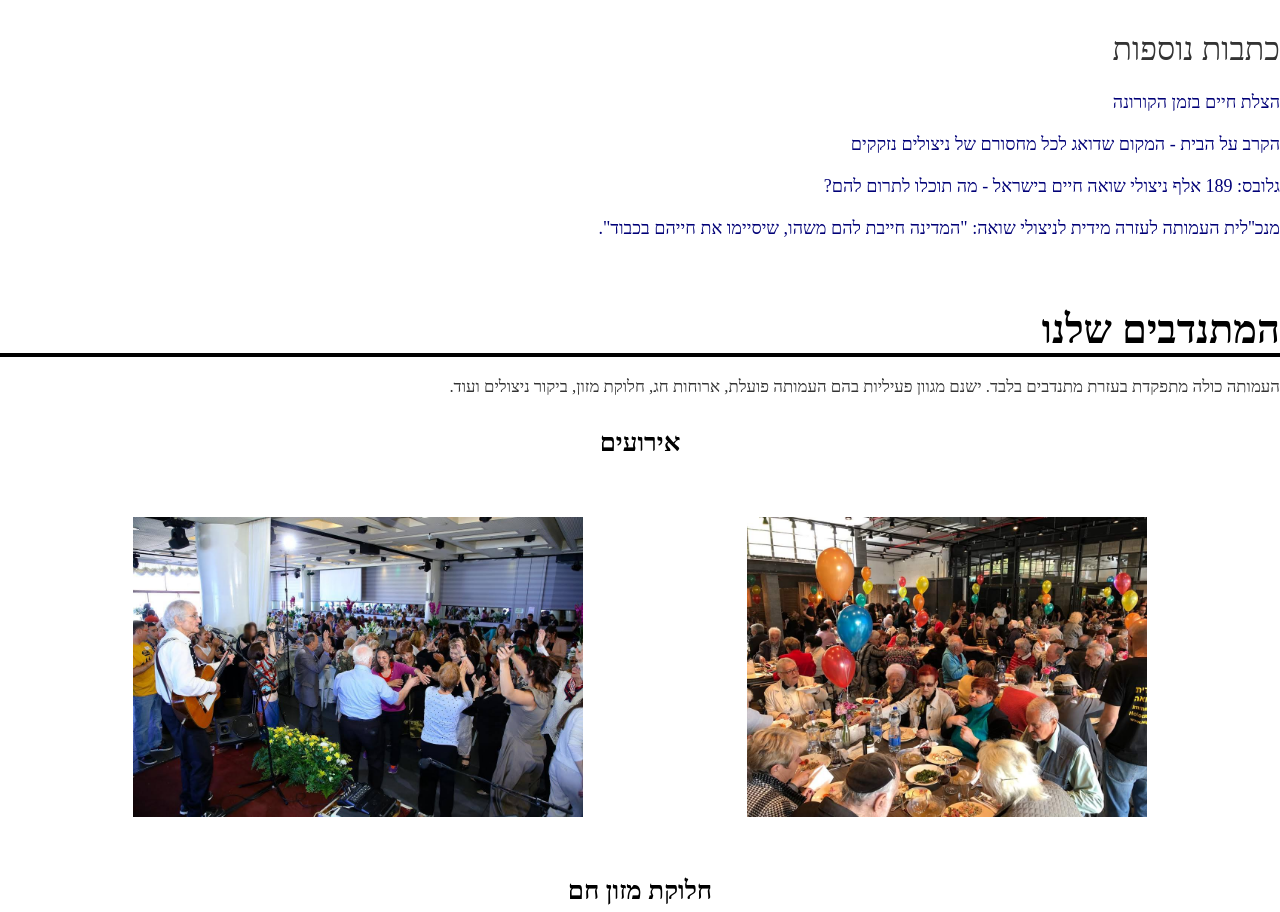
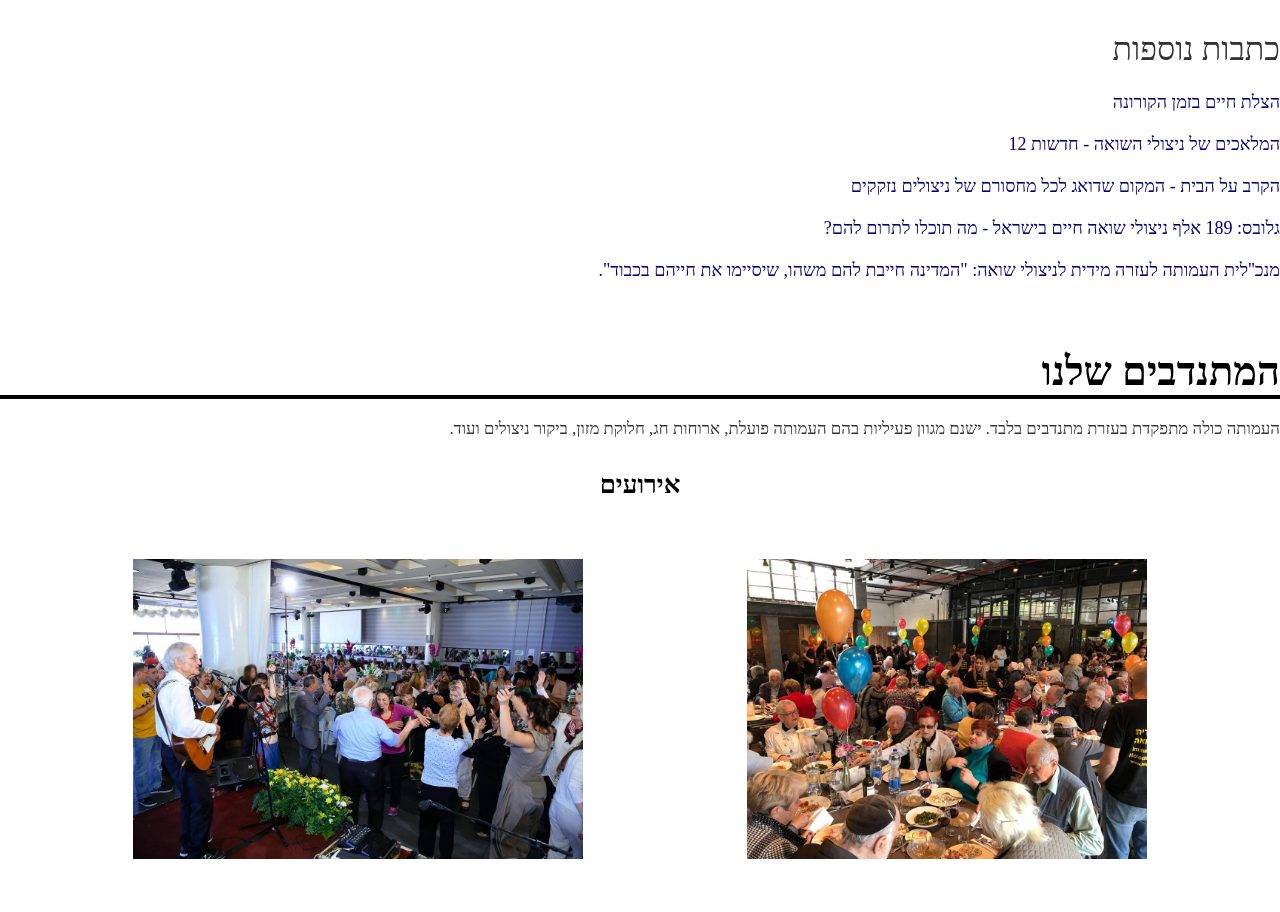
Before and after one commit to helpsurvivors/helpholocaustsurvivers.github.io, a plain HTML site: page index.html in a window 1280 px wide. Shown: the part 3040-3952 px from the top of the page. Drawn offline with Linux system fonts and the light colour scheme; a web font is replaced by a local one.

Commit message:
Update index.html

```diff
--- a/index.html
+++ b/index.html
@@ -132,9 +132,11 @@
         <div class="container">
             <p><font size="6" >כתבות נוספות</font></p>
             <p ><a href="https://www.maariv.co.il/news/israel/Article-760652" target="_blank"><font size="4" > הצלת חיים בזמן הקורונה</font></a></p>
+            <p><a href="https://www.youtube.com/watch?v=inJ_et7oxig" target="_blank"><font size="4" >המלאכים של ניצולי השואה - חדשות 12</font></a></p>
             <p><a href="https://www.israelhayom.co.il/article/36096" target="_blank"><font size="4" > הקרב על הבית - המקום שדואג לכל מחסורם של ניצולים נזקקים</font></a></p>
             <p><a href="http://www.globes.co.il/news/article.aspx?did=1001028526" target="_blank"><font size="4" > גלובס: 189 אלף ניצולי שואה חיים בישראל - מה תוכלו לתרום להם?</font></a></p>
             <p><a href="https://glz.co.il/%D7%92%D7%9C%D7%A6/%D7%AA%D7%95%D7%9B%D7%A0%D7%99%D7%95%D7%AA/%D7%9E%D7%94-%D7%91%D7%95%D7%A2%D7%A8/%D7%9E%D7%94-%D7%91%D7%95%D7%A2%D7%A8-220817/%D7%9E%D7%A0%D7%9B%D7%9C%D7%99%D7%AA-%D7%94%D7%A2%D7%9E%D7%95%D7%AA%D7%94-%D7%9C%D7%A2%D7%96%D7%A8%D7%94-%D7%9E%D7%99%D7%93%D7%99%D7%AA-%D7%9C%D7%A0%D7%99%D7%A6%D7%95%D7%9C%D7%99-%D7%A9%D7%95%D7%90%D7%94-%D7%94%D7%9E%D7%93%D7%99%D7%A0%D7%94-%D7%97%D7%99%D7%99%D7%91%D7%AA-%D7%9C%D7%94%D7%9D-%D7%9E%D7%A9%D7%94%D7%95" target="_blank"><font size="4" > מנכ''לית העמותה לעזרה מידית לניצולי שואה: "המדינה חייבת להם משהו, שיסיימו את חייהם בכבוד".</font></a></p>
+
 
         </div>
     </section>
```
